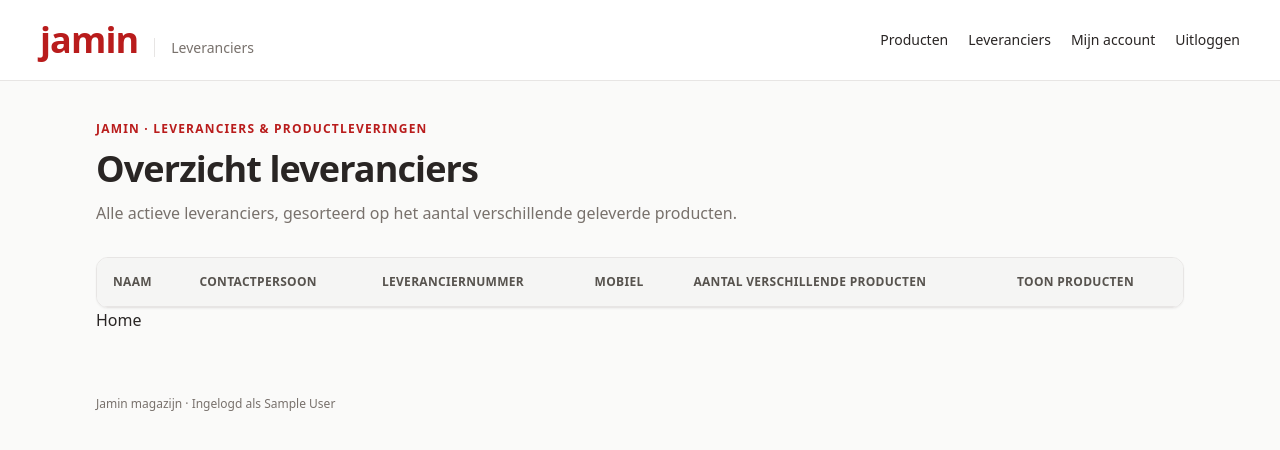
After one commit to mohamedmbo/BE-opdrachten-345075, a Laravel app: page /leveranciers in a window 1280 px wide. The commit adds this page. Shown: the top 450 px of the page. Run offline with Laravel 12, Linux system fonts and the light colour scheme; the visitor is signed in with stand-in values (Sample User, id 1); lists and menus that the app fills with data are empty; style sheets or scripts are compiled from the project's sources.

Commit message:
Bouw leveranciersschermen volgens wireframes

```diff
--- a/resources/views/components/magazijn-layout.blade.php
+++ b/resources/views/components/magazijn-layout.blade.php
@@ -10,15 +10,16 @@
 <body class="magazijn-app">
     <a href="#inhoud" class="skip-link">Naar inhoud</a>
     <header class="magazijn-header">
-        <a class="jamin-merk" href="{{ route('magazijn.index') }}">jamin<span>Magazijn</span></a>
+        <a class="jamin-merk" href="{{ route('dashboard') }}">jamin<span>Leveranciers</span></a>
         <nav aria-label="Hoofdnavigatie">
             <a href="{{ route('magazijn.index') }}">Producten</a>
+            <a href="{{ route('leveranciers.index') }}">Leveranciers</a>
             <a href="{{ route('dashboard') }}">Mijn account</a>
             <form method="POST" action="{{ route('logout') }}">@csrf<button type="submit">Uitloggen</button></form>
         </nav>
     </header>
     <main id="inhoud" class="magazijn-main">
-        <p class="eyebrow">Jamin · Voorraad &amp; productinformatie</p>
+        <p class="eyebrow">Jamin · Leveranciers &amp; productleveringen</p>
         <h1>{{ $title }}</h1>
         {{ $slot }}
     </main>
--- a/resources/views/dashboard.blade.php
+++ b/resources/views/dashboard.blade.php
@@ -13,6 +13,7 @@
                     <p class="mt-2">Je bent ingelogd bij Jamin.</p>
                     <p class="mt-1">Gebruikersrol: <strong>{{ auth()->user()->rolename }}</strong></p>
                     <a href="{{ route('magazijn.index') }}" class="mt-6 inline-flex rounded-lg bg-red-700 px-5 py-3 font-semibold text-white">Overzicht Magazijn Jamin</a>
+                    <a href="{{ route('leveranciers.index') }}" class="mt-6 ml-3 inline-flex rounded-lg bg-gray-900 px-5 py-3 font-semibold text-white">Overzicht leveranciers</a>
                 </div>
             </div>
         </div>
--- /dev/null
+++ b/resources/views/leveranciers/index.blade.php
@@ -0,0 +1,37 @@
+<x-magazijn-layout title="Overzicht leveranciers">
+    <p class="intro">Alle actieve leveranciers, gesorteerd op het aantal verschillende geleverde producten.</p>
+
+    <div class="table-wrap">
+        <table class="voorraad-table">
+            <thead>
+                <tr>
+                    <th>Naam</th>
+                    <th>Contactpersoon</th>
+                    <th>Leveranciernummer</th>
+                    <th>Mobiel</th>
+                    <th>Aantal verschillende producten</th>
+                    <th>Toon producten</th>
+                </tr>
+            </thead>
+            <tbody>
+                @foreach ($leveranciers as $leverancier)
+                    <tr>
+                        <td><strong>{{ $leverancier->Naam }}</strong></td>
+                        <td>{{ $leverancier->ContactPersoon }}</td>
+                        <td class="nummer">{{ $leverancier->LeverancierNummer }}</td>
+                        <td>{{ $leverancier->Mobiel }}</td>
+                        <td class="table-number">{{ $leverancier->AantalVerschillendeProducten }}</td>
+                        <td>
+                            <a class="icon-link icon-product" href="{{ route('leveranciers.producten', $leverancier->Id) }}"
+                               aria-label="Toon producten van {{ $leverancier->Naam }}" title="Toon producten">▣</a>
+                        </td>
+                    </tr>
+                @endforeach
+            </tbody>
+        </table>
+    </div>
+
+    <div class="actie-balk">
+        <a class="actie-knop" href="{{ route('dashboard') }}">Home</a>
+    </div>
+</x-magazijn-layout>
```
Also changed, not shown: resources/views/leveranciers/producten.blade.php (added, +49 -0 lines).
